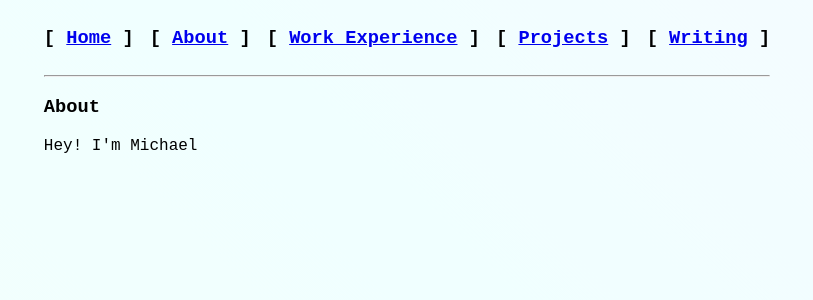
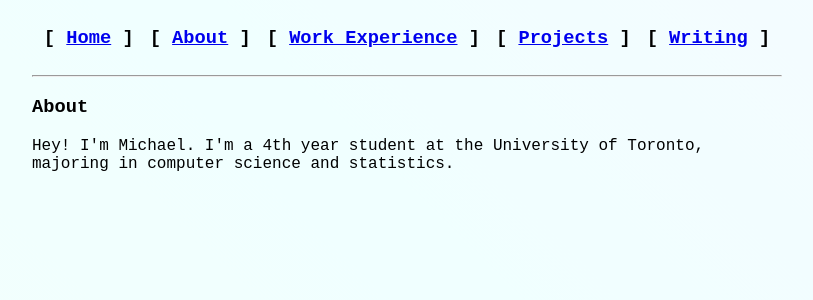
Before and after one commit to michaelz04/michaelz04, a React (Vite) app: page /about in a window 1280 px wide. Shown: the top 300 px of the page, without its empty margins (233-1046 px from the left). Built offline with nearby package versions, Linux system fonts and the light colour scheme; a web font is replaced by a local one.

Commit message:
added a sentence for about me

```diff
--- a/src/pages/About.jsx
+++ b/src/pages/About.jsx
@@ -6,8 +6,7 @@ function About() {
     <div>
       <Header></Header>
         <h3>About</h3>
-        <p>Hey! I'm Michael</p>
-
+        <p class="box">Hey! I'm Michael. I'm a 4th year student at the University of Toronto, majoring in computer science and statistics.</p>
     </div>
   )
 }
--- a/src/styles/Home.css
+++ b/src/styles/Home.css
@@ -14,13 +14,12 @@
   margin: 0;
   padding: 0;
   /* Set a maximum width for the box so the text has to break */
-  max-width: 800px; /* Adjust this value as needed, or use a percentage like 80% */
+  max-width: 750px; /* Adjust this value as needed, or use a percentage like 80% */
   width: auto;
 
   /* Ensure the text wraps instead of staying on a single line */
   white-space: normal;
 
-  /* Any other styles for .box go here */
 }
 
 .header-links {
```
